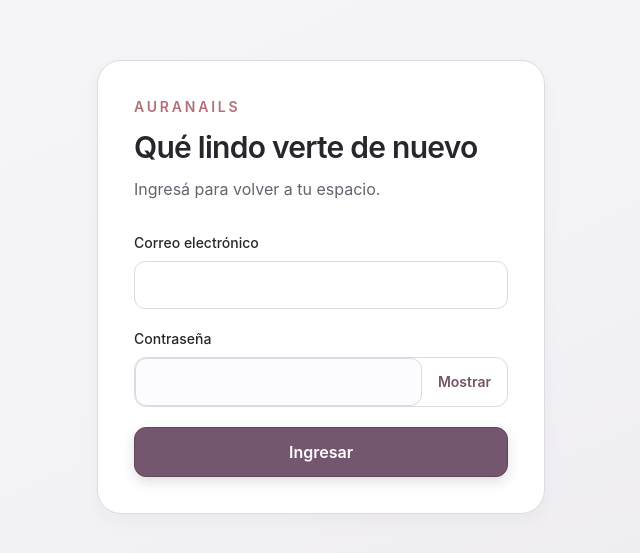
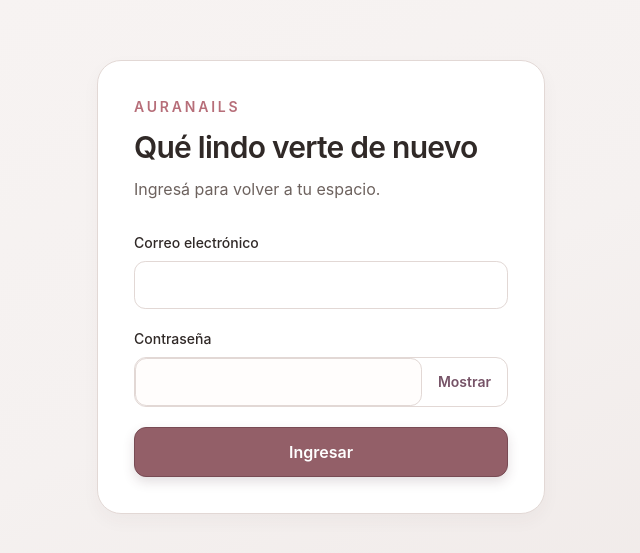
Before and after one commit to Valorianvaelum/AuraNails, a React (Vite) app in the folder frontend/: page /login in a window 1280 px wide. Shown: the part 113-666 px from the top of the page, without its empty margins (319-959 px from the left). Built offline with nearby package versions, Linux system fonts and the light colour scheme; no server answers.

Commit message:
style: probar paleta rosa arcilla

```diff
--- a/frontend/src/styles/comfort.css
+++ b/frontend/src/styles/comfort.css
@@ -1,24 +1,24 @@
 :root {
-  --color-canvas: #f3f2f5;
-  --color-canvas-deep: #eceaf0;
-  --color-surface: #fcfbfd;
+  --color-canvas: #f5f1f0;
+  --color-canvas-deep: #eee7e5;
+  --color-surface: #fffdfc;
   --color-surface-raised: #ffffff;
-  --color-surface-muted: #f0edf3;
-  --color-border: #ddd9e2;
-  --color-border-strong: #c8c1ce;
-  --color-text: #29252d;
-  --color-text-muted: #68616d;
-  --color-brand: #74566f;
-  --color-brand-hover: #60465b;
-  --color-brand-soft: #eae1e8;
-  --color-success: #4f715e;
-  --color-success-soft: #e4efe8;
+  --color-surface-muted: #f3ebe9;
+  --color-border: #e2d8d5;
+  --color-border-strong: #cdbdb8;
+  --color-text: #302927;
+  --color-text-muted: #6d625e;
+  --color-brand: #935f68;
+  --color-brand-hover: #784b54;
+  --color-brand-soft: #f0e1e3;
+  --color-success: #55705d;
+  --color-success-soft: #e7efe9;
   --color-warning: #8a6739;
-  --color-warning-soft: #f4ebdd;
-  --color-danger: #884d5a;
-  --color-danger-soft: #f3e4e7;
-  --shadow-hairline: 0 7px 18px rgba(53, 44, 58, 0.04);
-  --shadow-raised: 0 12px 28px rgba(53, 44, 58, 0.07);
+  --color-warning-soft: #f5ecdf;
+  --color-danger: #8a4f58;
+  --color-danger-soft: #f4e4e6;
+  --shadow-hairline: 0 7px 18px rgba(67, 46, 43, 0.04);
+  --shadow-raised: 0 12px 28px rgba(67, 46, 43, 0.07);
 }
 
 body {
@@ -27,12 +27,12 @@ body {
 
 #root {
   background:
-    radial-gradient(72rem 34rem at 50% -22rem, rgba(255, 255, 255, 0.72), transparent 72%),
-    linear-gradient(155deg, #f6f5f8 0%, var(--color-canvas) 54%, var(--color-canvas-deep) 100%);
+    radial-gradient(72rem 34rem at 50% -22rem, rgba(255, 255, 255, 0.66), transparent 72%),
+    linear-gradient(155deg, #f8f4f3 0%, var(--color-canvas) 54%, var(--color-canvas-deep) 100%);
 }
 
 .ui-header {
-  background: rgba(252, 251, 253, 0.96);
+  background: rgba(255, 253, 252, 0.96);
   border-bottom-color: var(--color-border);
 }
 
```
